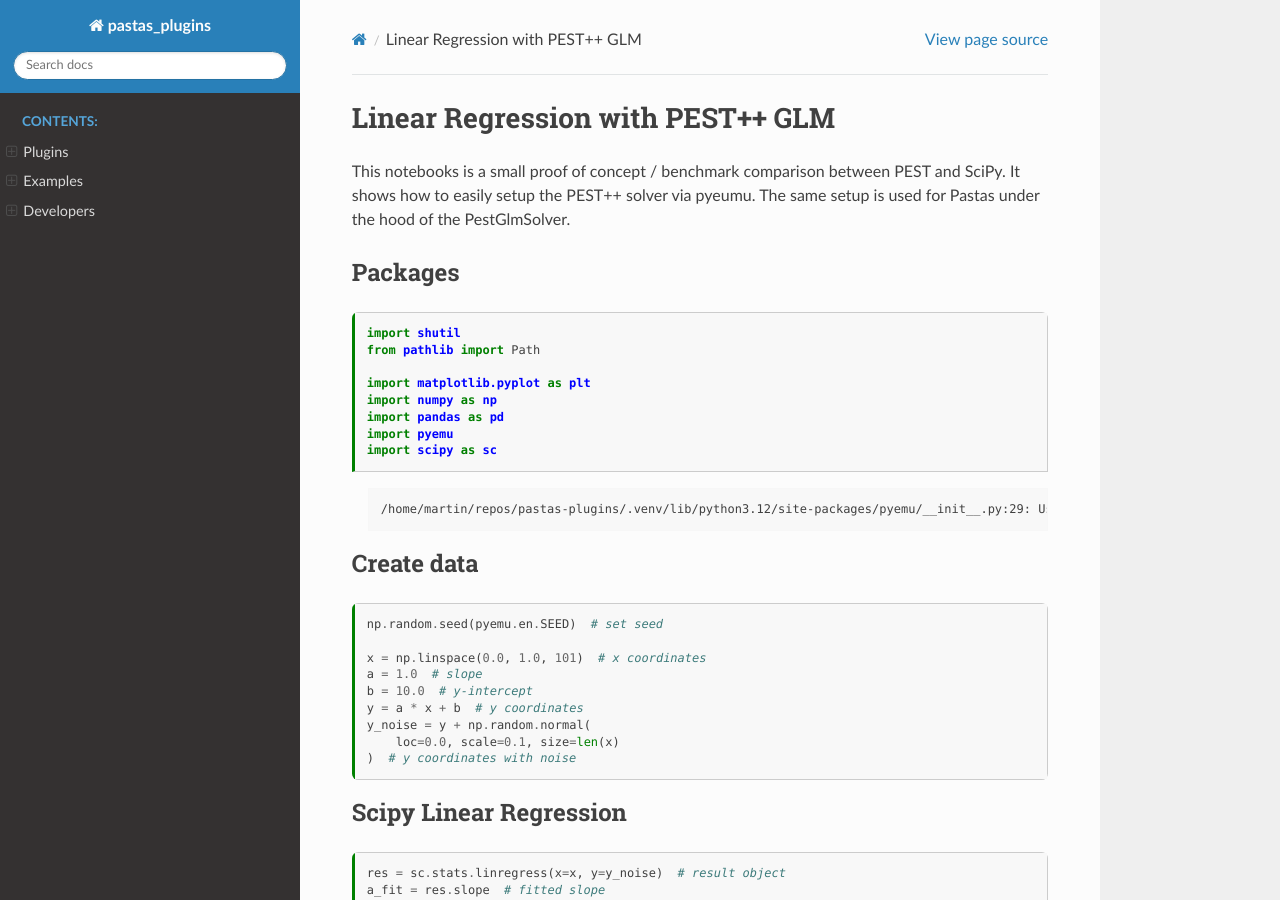
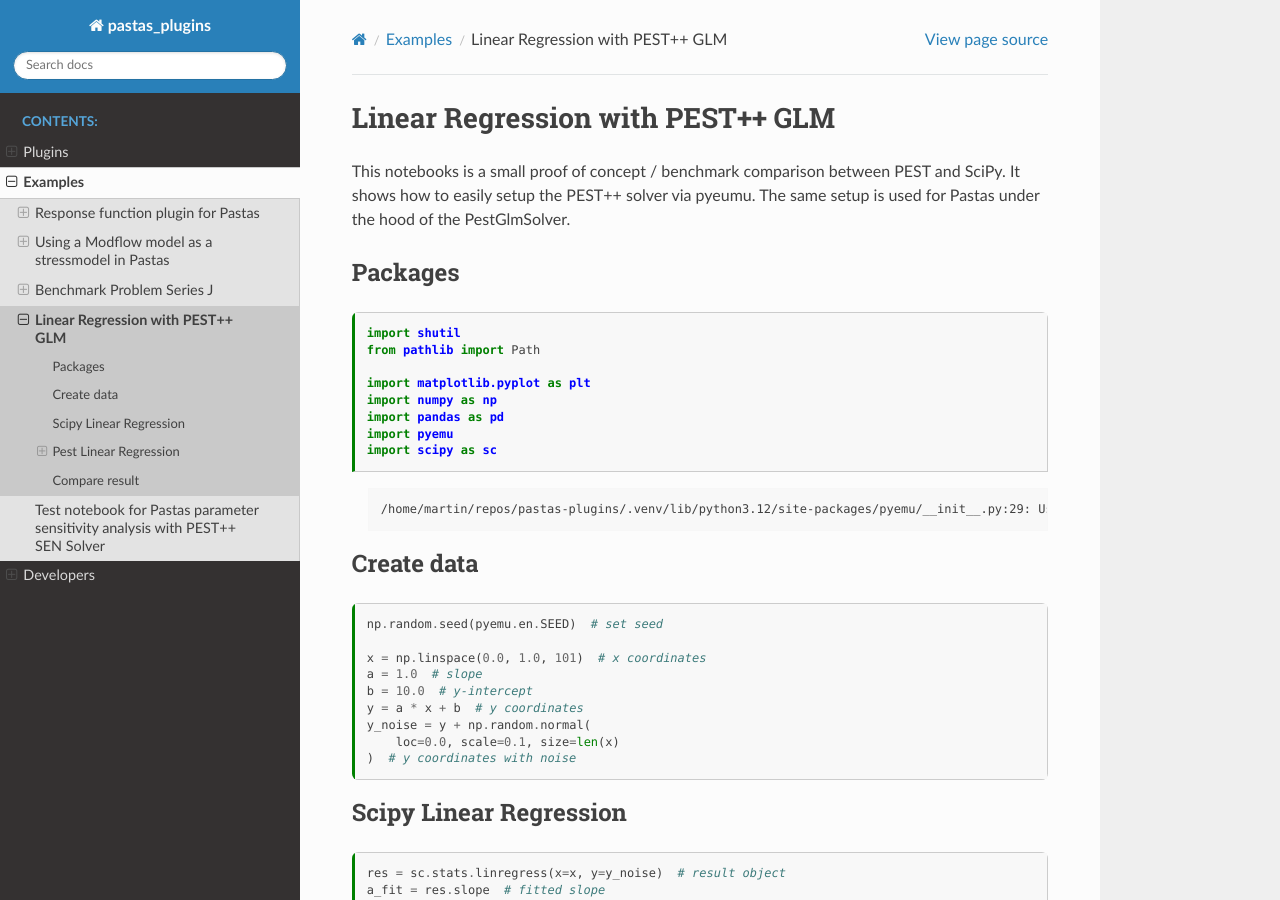
Before and after one commit to pastas/pastas-plugins, a Sphinx documentation site: the page built from docs/examples/pest_linear_regression.ipynb, in a window 1280 px wide and 900 px high. Built offline with Sphinx 7.4.7 and the Read the Docs theme 3.1.0, drawn with Linux system fonts in a browser that asks for light colours; pages that are not in the unit, such as notebooks, are missing from menus.

Commit message:
add notebooks to examples index

```diff
--- a/docs/examples/index.rst
+++ b/docs/examples/index.rst
@@ -9,9 +9,13 @@ Below you can find examples for the different plugins.
     :maxdepth: 2
     :hidden:
 
-    crosscorrelation_seriesJ
     responses
     modflow
+    crosscorrelation_seriesJ
+    pest_linear_regression
+    pest_pastas_glm_hp
+    pest_pastas_ies
+    pest_pastas_sen
 
 
 .. rubric:: Response functions
@@ -33,3 +37,22 @@ Below you can find examples for the different plugins.
 `Benchmark problem Series J`_
 
 .. _Benchmark problem Series J: crosscorrelation_seriesJ.html
+
+
+.. rubric:: PEST
+
+`Linear Regression with PEST++ GLM`_
+
+.. _Linear Regression with PEST++ GLM: pest_linear_regression.html
+
+`Test notebook for Pastas with PEST++ GLM and PEST HP Solver`_
+
+.. _Test notebook for Pastas with PEST++ GLM and PEST HP Solver: pest_pastas_glm_hp.html
+
+`Test notebook for Pastas with PEST++ iES Solver`_
+
+.. _Test notebook for Pastas with PEST++ iES Solver: pest_pastas_ies.html
+
+`Test notebook for Pastas parameter sensitivity analysis with PEST++ SEN Solver`_
+
+.. _Test notebook for Pastas parameter sensitivity analysis with PEST++ SEN Solver: pest_pastas_sen.html
```
